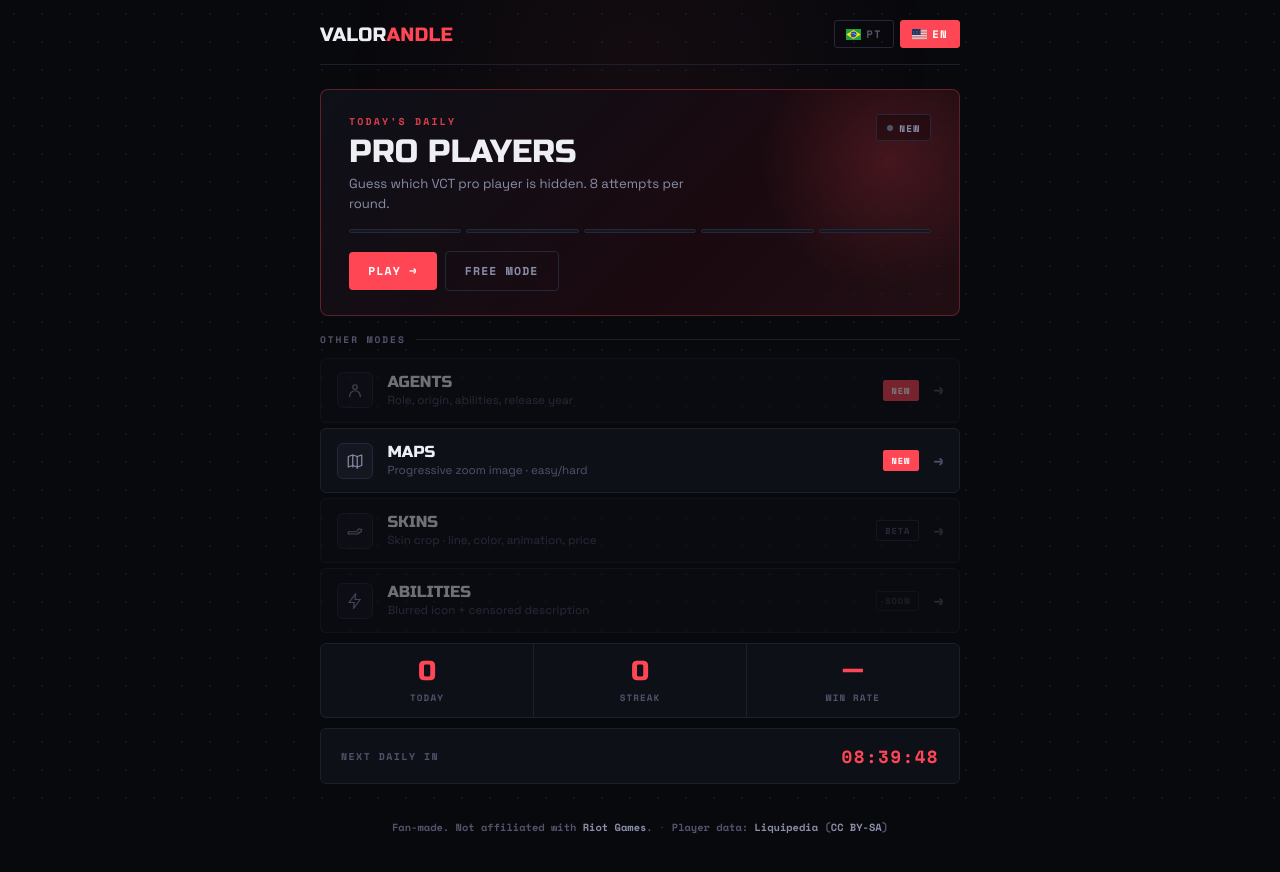
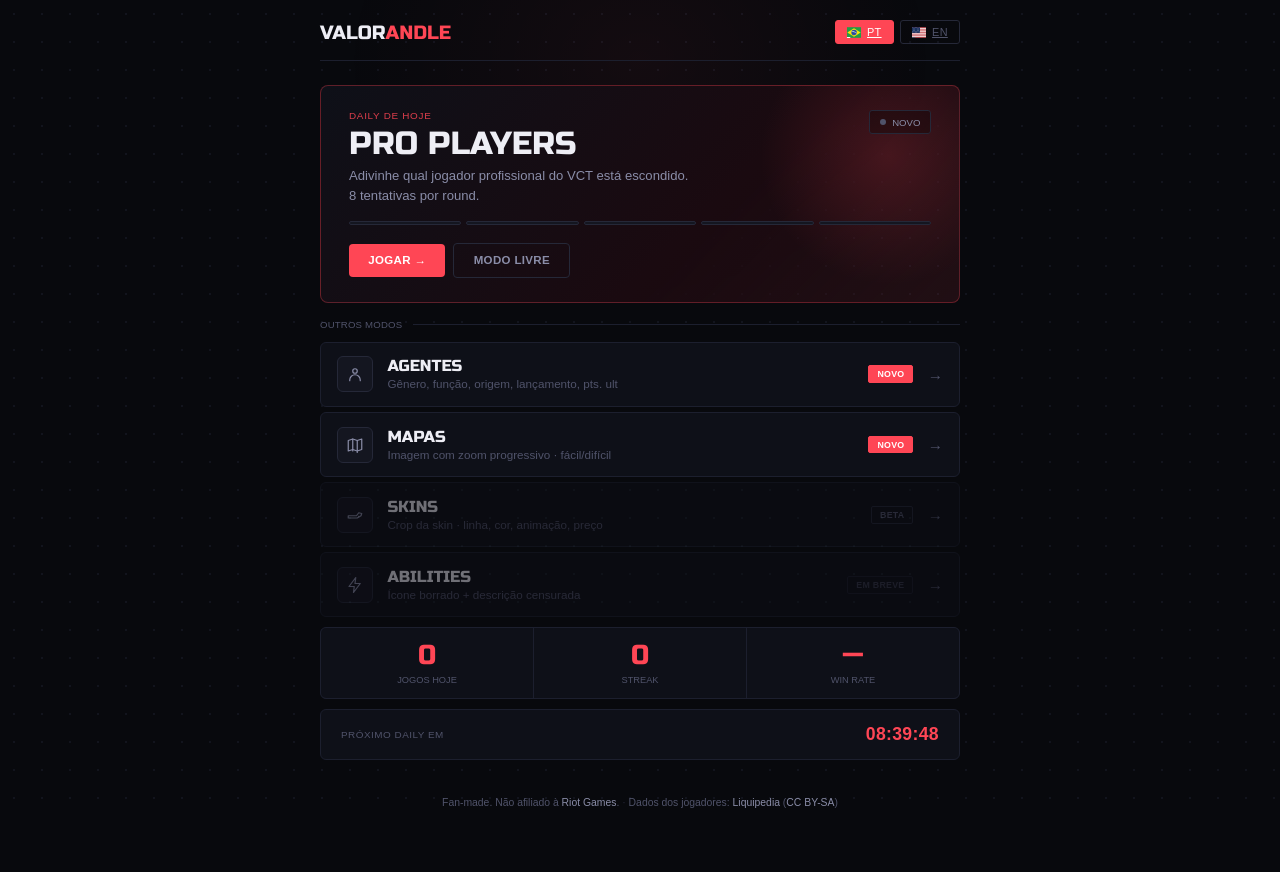
Before and after one commit to wantzd/valorandle, an Astro site in the folder sandbox/astro/: page / in a window 1280 px wide. Built offline with nearby package versions, Linux system fonts and the light colour scheme; Astro itself is replaced by a stand-in of ours.

Commit message:
feat(hub): unlock Agents mode row + fix Iso ult points (8→7)

```diff
--- a/sandbox/astro/src/components/GameHub.svelte
+++ b/sandbox/astro/src/components/GameHub.svelte
@@ -23,7 +23,8 @@
   let cdInterval = null;
 
   onMount(() => {
-    lang = loadLang();
+    lang = window.location.pathname.startsWith('/en') ? 'en' : 'pt-BR';
+    saveLang(lang);
     renderHero();
     renderStats();
     startCountdown();
@@ -110,12 +111,12 @@
       {#if streak > 0}
         <span class="streak-chip">🔥 {streak}</span>
       {/if}
-      <button class="lang-btn" class:active={lang === 'pt-BR'} onclick={() => setLang('pt-BR')}>
+      <a class="lang-btn" class:active={lang === 'pt-BR'} href="/" aria-label="Português">
         <span class="fi fi-br"></span> PT
-      </button>
-      <button class="lang-btn" class:active={lang === 'en'} onclick={() => setLang('en')}>
+      </a>
+      <a class="lang-btn" class:active={lang === 'en'} href="/en" aria-label="English">
         <span class="fi fi-us"></span> EN
-      </button>
+      </a>
     </div>
   </nav>
 
@@ -158,7 +159,7 @@
     <div class="section-label">{isPT ? 'Outros modos' : 'Other modes'}</div>
 
     <div class="mode-list">
-      <a class="mode-row disabled" aria-disabled="true" tabindex="-1">
+      <a class="mode-row" href={isPT ? '/agents?mode=daily' : '/en/agents?mode=daily'}>
         <div class="mode-icon">
           <svg viewBox="0 0 24 24" fill="none" stroke="currentColor" stroke-width="1.6" stroke-linecap="round" stroke-linejoin="round">
             <circle cx="12" cy="8" r="3"/><path d="M5 21v-1a7 7 0 0 1 14 0v1"/>
@@ -166,13 +167,13 @@
         </div>
         <div class="mode-info">
           <div class="mode-name">{isPT ? 'Agentes' : 'Agents'}</div>
-          <div class="mode-desc">{isPT ? 'Função, origem, abilities, ano de lançamento' : 'Role, origin, abilities, release year'}</div>
+          <div class="mode-desc">{isPT ? 'Gênero, função, origem, lançamento, pts. ult' : 'Gender, role, origin, release, ult points'}</div>
         </div>
         <span class="mode-tag new">{isPT ? 'Novo' : 'New'}</span>
         <span class="mode-arrow">→</span>
       </a>
 
-      <a class="mode-row" href="/maps">
+      <a class="mode-row" href={isPT ? '/maps' : '/en/maps'}>
         <div class="mode-icon">
           <svg viewBox="0 0 24 24" fill="none" stroke="currentColor" stroke-width="1.6" stroke-linecap="round" stroke-linejoin="round">
             <path d="M3 6l6-2 6 2 6-2v14l-6 2-6-2-6 2z"/><path d="M9 4v16M15 6v16"/>
@@ -255,7 +256,7 @@
     --bg:#08090d; --surface:#0e1018; --surface2:#141620; --border:#1c1f2e; --border2:#252838;
     --red:#FF4655; --red-dim:rgba(255,70,85,0.08); --red-bd:rgba(255,70,85,0.32); --red-glow:rgba(255,70,85,0.22);
     --text:#eeeef5; --text-dim:#50536a; --text-mid:#8a8da8; --green:#34d47e;
-    --font-display:'Russo One',sans-serif; --font-ui:'Space Grotesk',sans-serif; --font-mono:'Space Mono',monospace;
+    --font-display:'Russo One',sans-serif; --font-ui:'Outfit',sans-serif; --font-mono:'Outfit',sans-serif;
     --col-americas:#FF5400;
   }
   :global(html,body) { min-height:100vh; background:var(--bg); color:var(--text); font-family:var(--font-ui); overflow-x:hidden; }
@@ -265,13 +266,13 @@
   .hub { position:relative; z-index:1; min-height:100vh; display:flex; flex-direction:column; align-items:center; padding:1.25rem 1.5rem 5rem; }
 
   .topbar { width:100%; max-width:640px; display:flex; align-items:center; justify-content:space-between; padding-bottom:1rem; border-bottom:1px solid var(--border); margin-bottom:1.5rem; animation:fadeUp 0.38s ease both; }
-  .topbar-logo { font-family:var(--font-display); font-size:1.2rem; letter-spacing:0.01em; text-transform:uppercase; color:var(--text); text-decoration:none; }
+  .topbar-logo { font-family:var(--font-display); font-size:1.2rem; letter-spacing:0; text-transform:uppercase; color:var(--text); text-decoration:none; }
   .topbar-logo span { color:var(--red); }
   .topbar-right { display:flex; align-items:center; gap:6px; }
 
-  .streak-chip { font-family:var(--font-mono); font-size:0.68rem; font-weight:700; letter-spacing:0.08em; color:var(--red); background:var(--red-dim); border:1px solid var(--red-bd); padding:0.3rem 0.6rem; border-radius:3px; display:flex; align-items:center; gap:0.3rem; }
+  .streak-chip { font-family:var(--font-mono); font-size:0.68rem; font-weight:700; letter-spacing:0.02em; color:var(--red); background:var(--red-dim); border:1px solid var(--red-bd); padding:0.3rem 0.6rem; border-radius:3px; display:flex; align-items:center; gap:0.3rem; }
 
-  .lang-btn { background:transparent; border:1px solid var(--border2); color:var(--text-dim); font-family:var(--font-mono); font-size:0.68rem; letter-spacing:0.1em; padding:0.32rem 0.7rem; cursor:pointer; transition:all 0.2s; display:inline-flex; align-items:center; gap:0.35rem; border-radius:3px; }
+  .lang-btn { background:transparent; border:1px solid var(--border2); color:var(--text-dim); font-family:var(--font-mono); font-size:0.68rem; letter-spacing:0.03em; padding:0.32rem 0.7rem; cursor:pointer; transition:all 0.2s; display:inline-flex; align-items:center; gap:0.35rem; border-radius:3px; }
   .lang-btn.active { background:var(--red); color:#fff; border-color:var(--red); }
   .lang-btn:hover:not(.active) { border-color:var(--text-dim); color:var(--text-mid); }
 
@@ -281,11 +282,11 @@
   .hub-hero::before { content:''; position:absolute; top:-60px; right:-60px; width:260px; height:260px; background:radial-gradient(circle,rgba(255,70,85,0.18),transparent 70%); pointer-events:none; }
   .hub-hero-inner { position:relative; }
   .hub-hero-top { display:flex; align-items:flex-start; justify-content:space-between; gap:1rem; margin-bottom:1rem; }
-  .hub-hero-meta { font-family:var(--font-mono); font-size:0.62rem; letter-spacing:0.22em; text-transform:uppercase; color:var(--red); opacity:0.85; margin-bottom:0.4rem; }
+  .hub-hero-meta { font-family:var(--font-mono); font-size:0.62rem; letter-spacing:0.07em; text-transform:uppercase; color:var(--red); opacity:0.85; margin-bottom:0.4rem; }
   .hub-hero-title { font-family:var(--font-display); font-size:2rem; line-height:1; text-transform:uppercase; margin-bottom:0.4rem; }
   .hub-hero-desc { font-size:0.82rem; color:var(--text-mid); line-height:1.5; max-width:340px; }
 
-  .hub-status { font-family:var(--font-mono); font-size:0.6rem; letter-spacing:0.12em; color:var(--text-mid); text-transform:uppercase; padding:0.35rem 0.6rem; background:rgba(0,0,0,0.3); border:1px solid var(--border2); border-radius:3px; display:inline-flex; align-items:center; gap:0.4rem; white-space:nowrap; flex-shrink:0; align-self:flex-start; }
+  .hub-status { font-family:var(--font-mono); font-size:0.6rem; letter-spacing:0; color:var(--text-mid); text-transform:uppercase; padding:0.35rem 0.6rem; background:rgba(0,0,0,0.3); border:1px solid var(--border2); border-radius:3px; display:inline-flex; align-items:center; gap:0.4rem; white-space:nowrap; flex-shrink:0; align-self:flex-start; }
   .hub-status .dot { width:6px; height:6px; border-radius:50%; background:var(--red); animation:pulse 1.8s ease infinite; }
   .hub-status.done .dot { background:var(--green); animation:none; }
   .hub-status.new  .dot { background:var(--text-dim); animation:none; }
@@ -298,13 +299,13 @@
   .hub-pip.active { background:var(--red); border-color:var(--red); box-shadow:0 0 6px var(--red-glow); }
 
   .hub-cta-row { display:flex; gap:8px; align-items:center; flex-wrap:wrap; }
-  .btn { font-family:var(--font-mono); font-size:0.72rem; font-weight:700; letter-spacing:0.1em; text-transform:uppercase; padding:0.65rem 1.2rem; border-radius:4px; cursor:pointer; transition:all 0.2s; border:none; display:inline-flex; align-items:center; gap:0.35rem; text-decoration:none; }
+  .btn { font-family:var(--font-mono); font-size:0.72rem; font-weight:700; letter-spacing:0.03em; text-transform:uppercase; padding:0.65rem 1.2rem; border-radius:4px; cursor:pointer; transition:all 0.2s; border:none; display:inline-flex; align-items:center; gap:0.35rem; text-decoration:none; }
   .btn.primary { background:var(--red); color:#fff; }
   .btn.primary:hover { background:#e03040; box-shadow:0 0 14px var(--red-glow); }
   .btn.ghost { background:transparent; border:1px solid var(--border2); color:var(--text-mid); }
   .btn.ghost:hover { border-color:var(--red); color:var(--red); }
 
-  .section-label { font-family:var(--font-mono); font-size:0.6rem; letter-spacing:0.2em; text-transform:uppercase; color:var(--text-dim); display:flex; align-items:center; gap:0.65rem; margin:0.4rem 0 0.1rem; }
+  .section-label { font-family:var(--font-mono); font-size:0.6rem; letter-spacing:0.02em; text-transform:uppercase; color:var(--text-dim); display:flex; align-items:center; gap:0.65rem; margin:0.4rem 0 0.1rem; }
   .section-label::after { content:''; flex:1; height:1px; background:var(--border); }
 
   .mode-list { display:flex; flex-direction:column; gap:5px; }
@@ -318,7 +319,7 @@
   .mode-info { flex:1; min-width:0; }
   .mode-name { font-family:var(--font-display); font-size:1rem; text-transform:uppercase; line-height:1; }
   .mode-desc { font-size:0.73rem; color:var(--text-dim); margin-top:3px; white-space:nowrap; overflow:hidden; text-overflow:ellipsis; }
-  .mode-tag { font-family:var(--font-mono); font-size:0.55rem; font-weight:700; letter-spacing:0.1em; text-transform:uppercase; padding:0.18rem 0.5rem; border-radius:2px; }
+  .mode-tag { font-family:var(--font-mono); font-size:0.55rem; font-weight:700; letter-spacing:0.03em; text-transform:uppercase; padding:0.18rem 0.5rem; border-radius:2px; }
   .mode-tag.new  { background:var(--red); color:#fff; border:1px solid var(--red); }
   .mode-tag.beta { background:transparent; color:var(--text-dim); border:1px solid var(--border2); }
   .mode-tag.soon { background:transparent; color:var(--text-dim); border:1px solid var(--border2); opacity:0.6; }
@@ -327,11 +328,11 @@
   .qstats-row { display:grid; grid-template-columns:repeat(3,1fr); gap:1px; background:var(--border); border:1px solid var(--border); border-radius:6px; overflow:hidden; }
   .qstat { background:var(--surface); text-align:center; padding:0.85rem 0.5rem; }
   .qstat-num { display:block; font-family:var(--font-display); font-size:1.7rem; color:var(--red); line-height:1; }
-  .qstat-lbl { font-family:var(--font-mono); font-size:0.58rem; letter-spacing:0.12em; text-transform:uppercase; color:var(--text-dim); margin-top:0.35rem; }
+  .qstat-lbl { font-family:var(--font-mono); font-size:0.58rem; letter-spacing:0; text-transform:uppercase; color:var(--text-dim); margin-top:0.35rem; }
 
   .countdown-wrap { background:var(--surface); border:1px solid var(--border); border-radius:6px; display:flex; align-items:center; justify-content:space-between; padding:0.85rem 1.25rem; }
-  .countdown-lbl { font-family:var(--font-mono); font-size:0.62rem; letter-spacing:0.15em; text-transform:uppercase; color:var(--text-dim); }
-  .countdown-timer { font-family:var(--font-mono); font-size:1.1rem; font-weight:700; color:var(--red); letter-spacing:0.08em; }
+  .countdown-lbl { font-family:var(--font-mono); font-size:0.62rem; letter-spacing:0.05em; text-transform:uppercase; color:var(--text-dim); }
+  .countdown-timer { font-family:var(--font-mono); font-size:1.1rem; font-weight:700; color:var(--red); letter-spacing:0.02em; }
 
   .hub-footer { margin-top:1.5rem; font-family:var(--font-mono); font-size:0.65rem; color:var(--text-dim); text-align:center; line-height:1.8; }
   .hub-footer a { color:var(--text-mid); text-decoration:none; }
```
Also changed, not shown: sandbox/astro/src/lib/agents-data.js.
